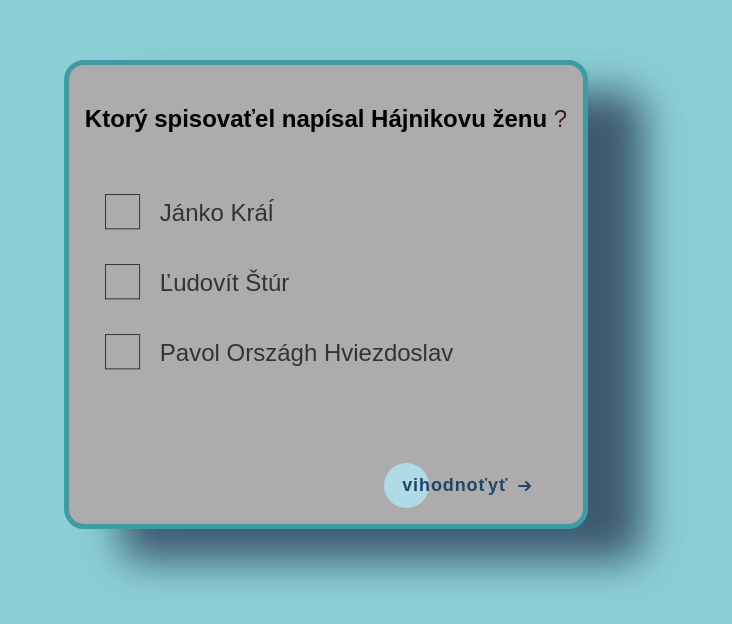
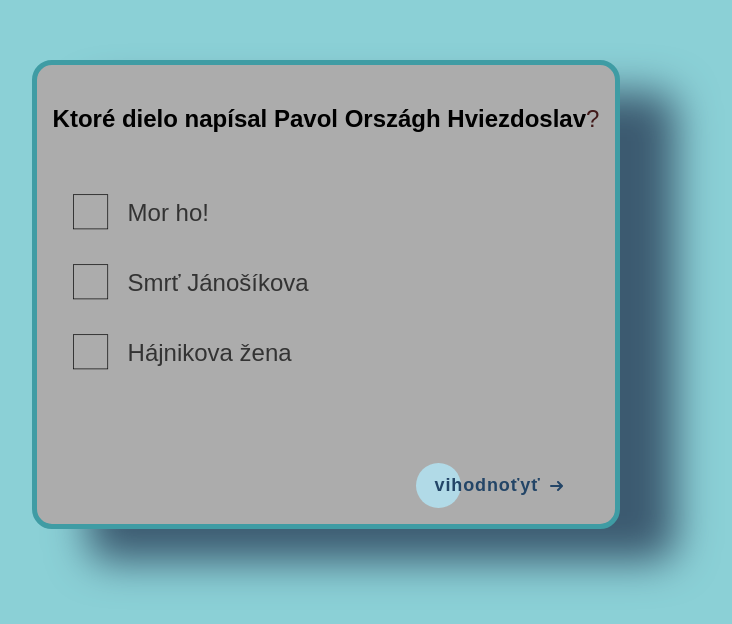
Before and after one commit to andaryx/SK-QUIZ, a plain HTML site: page index.html in a window 1280 px wide. Shown: the part 106-730 px from the top of the page, without its empty margins (314-1046 px from the left). Drawn offline with Linux system fonts and the light colour scheme.

Commit message:
upravil som sintax otázky

```diff
--- a/index.html
+++ b/index.html
@@ -12,7 +12,7 @@
 
 <article class="quiz-container">
     <p class="question-text">
-       <strong> Ktorý spisovaťel napísal Hájnikovu ženu </strong>?
+       <strong> Ktoré dielo napísal Pavol Országh Hviezdoslav</strong>?
     </p>
 
     <ul class="options-list">
@@ -26,7 +26,7 @@
                             <path d="m 56,963 c -102,122 6,9 7,9 17,-5 -66,69 -38,52 122,-77 -7,14 18,4 29,-11 45,-43 23,-4" stroke="black" stroke-width="3" fill="none" class="path1"></path>
                         </g>
                     </svg>
-                    <span class="option-text">Jánko Kráĺ</span>
+                    <span class="option-text">Mor ho!</span>
                 </label>
             </div>
         </li>
@@ -40,7 +40,7 @@
                             <path d="m 56,963 c -102,122 6,9 7,9 17,-5 -66,69 -38,52 122,-77 -7,14 18,4 29,-11 45,-43 23,-4" stroke="black" stroke-width="3" fill="none" class="path1"></path>
                         </g>
                     </svg>
-                    <span class="option-text">Ľudovít Štúr</span>
+                    <span class="option-text">Smrť Jánošíkova</span>
                 </label>
             </div>
         </li>
@@ -54,7 +54,7 @@
                             <path d="m 56,963 c -102,122 6,9 7,9 17,-5 -66,69 -38,52 122,-77 -7,14 18,4 29,-11 45,-43 23,-4" stroke="black" stroke-width="3" fill="none" class="path1"></path>
                         </g>
                     </svg>
-                    <span class="option-text">Pavol Országh Hviezdoslav</span>
+                    <span class="option-text">Hájnikova žena</span>
                 </label>
             </div>
         </li>
```
